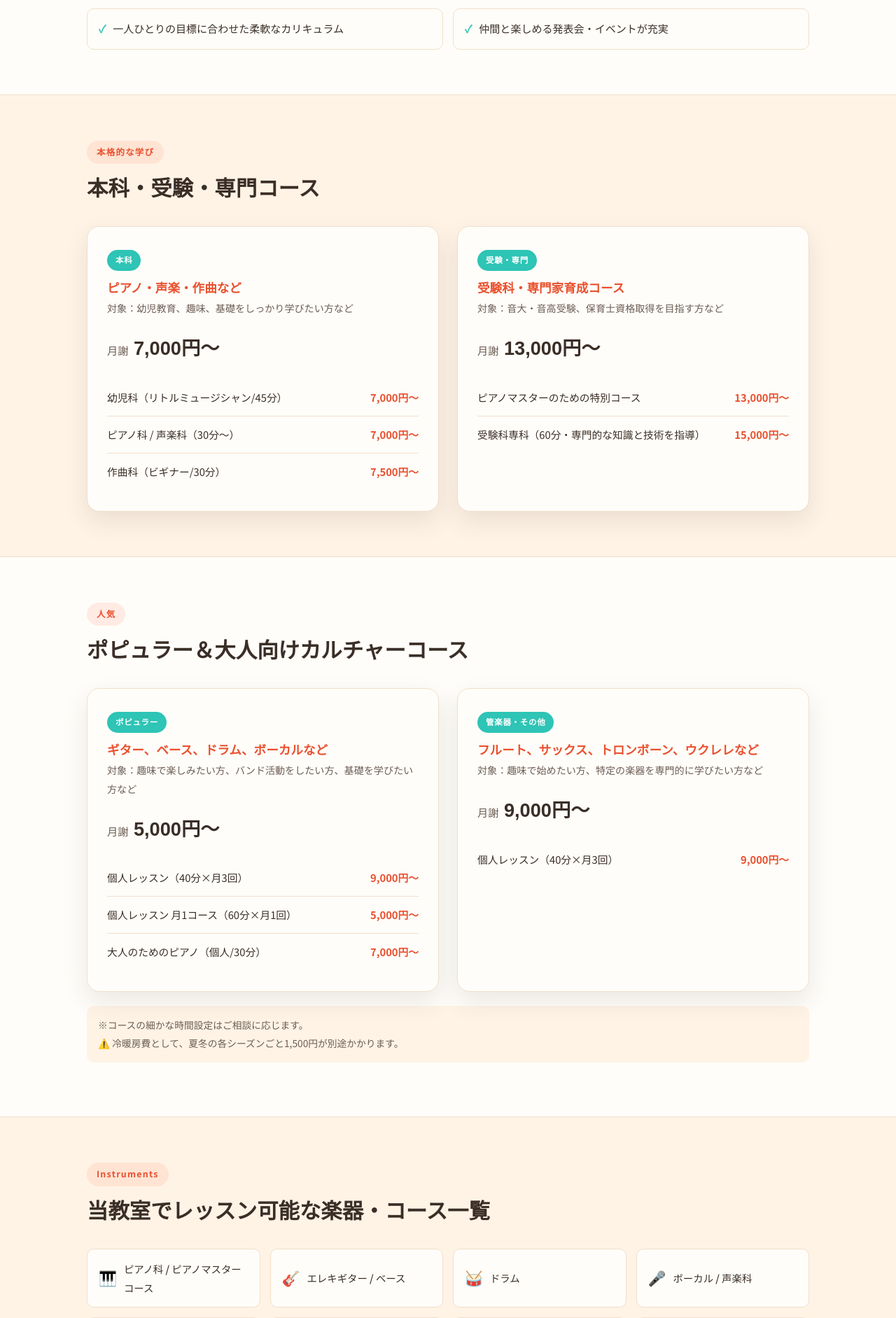
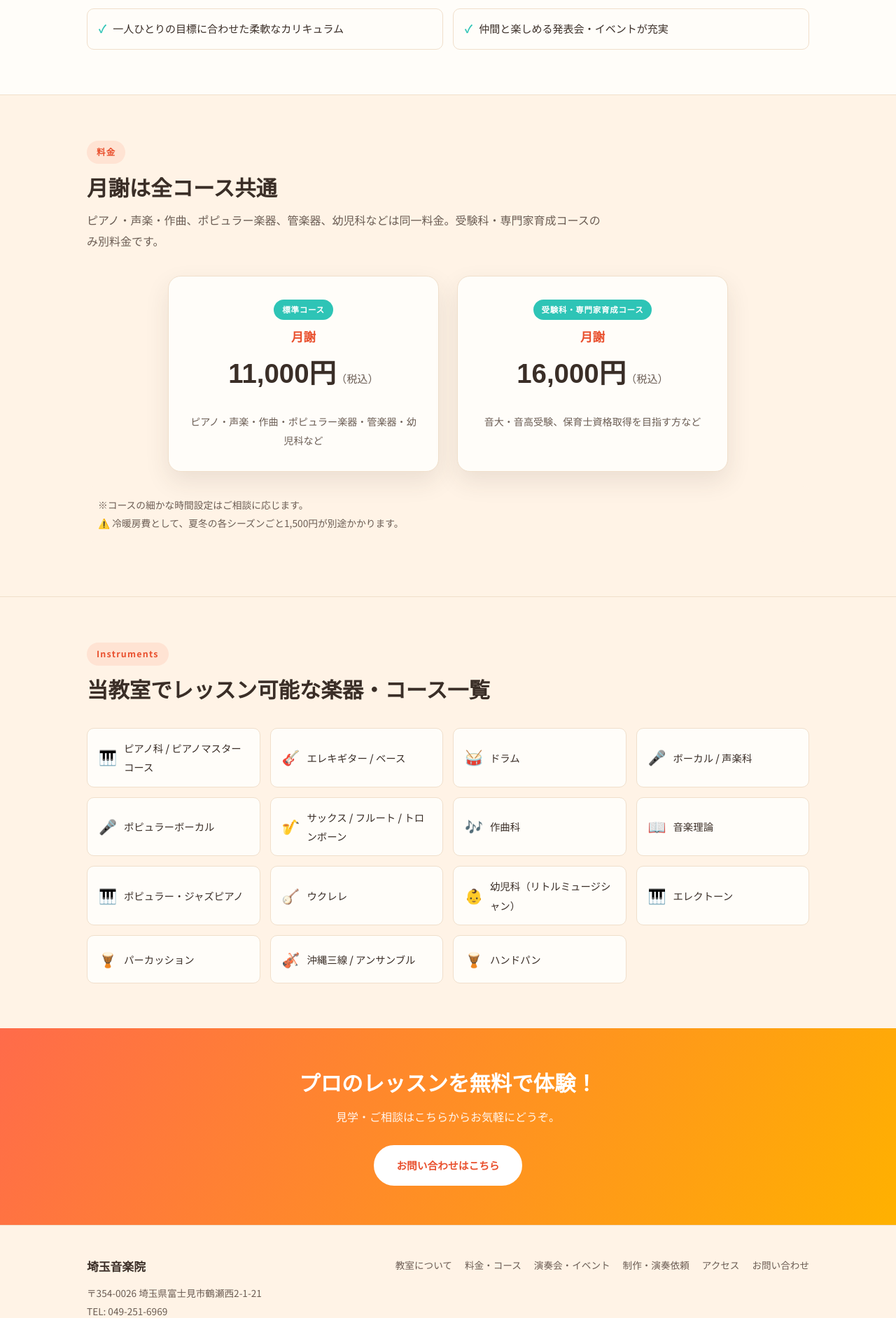
Before and after one commit to takuteefunk-cell/saitama-ongakuin, a PHP site: page /courses.html in a window 1280 px wide. Shown: the part 632-2515 px from the top of the page at 70% size. Run offline with PHP 8.4, Linux system fonts and the light colour scheme; some web fonts are replaced.

Commit message:
Add instructor profiles, handpan course, and updated exam-prep pricing
Co-Authored-By: Claude Sonnet 5 <noreply@anthropic.com>

```diff
--- a/contact.html
+++ b/contact.html
@@ -86,6 +86,7 @@
       <div class="instrument-chip"><span class="emoji">📖</span>音楽理論</div>
       <div class="instrument-chip"><span class="emoji">🪘</span>パーカッション</div>
       <div class="instrument-chip"><span class="emoji">🎻</span>沖縄三線 / アンサンブル</div>
+      <div class="instrument-chip"><span class="emoji">🪘</span>ハンドパン</div>
       <div class="instrument-chip"><span class="emoji">🎪</span>演奏依頼</div>
       <div class="instrument-chip"><span class="emoji">🎼</span>制作依頼</div>
     </div>
--- a/courses.html
+++ b/courses.html
@@ -4,7 +4,7 @@
 <meta charset="UTF-8">
 <meta name="viewport" content="width=device-width, initial-scale=1.0">
 <title>料金・コース | 埼玉音楽院</title>
-<meta name="description" content="埼玉音楽院の料金・コース案内。ピアノ、声楽、作曲などの本科コースから、ギター、ドラム、ボーカルなどのポピュラーコースまで。月謝5,000円〜。">
+<meta name="description" content="埼玉音楽院の料金・コース案内。ピアノ、声楽、作曲などの本科コースから、ギター、ドラム、ボーカルなどのポピュラーコースまで。月謝は全コース共通11,000円（税込）。">
 <link rel="preconnect" href="https://fonts.googleapis.com">
 <link rel="preconnect" href="https://fonts.gstatic.com" crossorigin>
 <link href="https://fonts.googleapis.com/css2?family=Noto+Sans+JP:wght@400;500;600;700&family=Zen+Maru+Gothic:wght@500;700;900&display=swap" rel="stylesheet">
@@ -59,61 +59,22 @@
 <section class="alt">
   <div class="container">
     <div class="section-title">
-      <span class="tag">本格的な学び</span>
-      <h2>本科・受験・専門コース</h2>
+      <span class="tag">料金</span>
+      <h2>月謝は全コース共通</h2>
+      <p class="desc">ピアノ・声楽・作曲、ポピュラー楽器、管楽器、幼児科などは同一料金。受験科・専門家育成コースのみ別料金です。</p>
     </div>
-    <div class="pricing-cards">
-      <div class="pricing-card">
-        <span class="badge">本科</span>
-        <h3 class="pricing-name">ピアノ・声楽・作曲など</h3>
-        <p class="pricing-desc">対象：幼児教育、趣味、基礎をしっかり学びたい方など</p>
-        <div class="pricing-amount"><span class="from">月謝</span> 7,000円〜</div>
-        <ul class="pricing-list">
-          <li><span class="name">幼児科（リトルミュージシャン/45分）</span><span class="price">7,000円〜</span></li>
-          <li><span class="name">ピアノ科 / 声楽科（30分〜）</span><span class="price">7,000円〜</span></li>
-          <li><span class="name">作曲科（ビギナー/30分）</span><span class="price">7,500円〜</span></li>
-        </ul>
+    <div class="pricing-cards" style="max-width:800px; margin:0 auto;">
+      <div class="pricing-card" style="text-align:center;">
+        <span class="badge">標準コース</span>
+        <h3 class="pricing-name">月謝</h3>
+        <div class="pricing-amount" style="font-size:2.4rem;">11,000円<span class="from">（税込）</span></div>
+        <p class="pricing-desc" style="margin-bottom:0;">ピアノ・声楽・作曲・ポピュラー楽器・管楽器・幼児科など</p>
       </div>
-      <div class="pricing-card">
-        <span class="badge">受験・専門</span>
-        <h3 class="pricing-name">受験科・専門家育成コース</h3>
-        <p class="pricing-desc">対象：音大・音高受験、保育士資格取得を目指す方など</p>
-        <div class="pricing-amount"><span class="from">月謝</span> 13,000円〜</div>
-        <ul class="pricing-list">
-          <li><span class="name">ピアノマスターのための特別コース</span><span class="price">13,000円〜</span></li>
-          <li><span class="name">受験科専科（60分・専門的な知識と技術を指導）</span><span class="price">15,000円〜</span></li>
-        </ul>
-      </div>
-    </div>
-  </div>
-</section>
-
-<section>
-  <div class="container">
-    <div class="section-title">
-      <span class="tag">人気</span>
-      <h2>ポピュラー＆大人向けカルチャーコース</h2>
-    </div>
-    <div class="pricing-cards">
-      <div class="pricing-card">
-        <span class="badge">ポピュラー</span>
-        <h3 class="pricing-name">ギター、ベース、ドラム、ボーカルなど</h3>
-        <p class="pricing-desc">対象：趣味で楽しみたい方、バンド活動をしたい方、基礎を学びたい方など</p>
-        <div class="pricing-amount"><span class="from">月謝</span> 5,000円〜</div>
-        <ul class="pricing-list">
-          <li><span class="name">個人レッスン（40分×月3回）</span><span class="price">9,000円〜</span></li>
-          <li><span class="name">個人レッスン 月1コース（60分×月1回）</span><span class="price">5,000円〜</span></li>
-          <li><span class="name">大人のためのピアノ（個人/30分）</span><span class="price">7,000円〜</span></li>
-        </ul>
-      </div>
-      <div class="pricing-card">
-        <span class="badge">管楽器・その他</span>
-        <h3 class="pricing-name">フルート、サックス、トロンボーン、ウクレレなど</h3>
-        <p class="pricing-desc">対象：趣味で始めたい方、特定の楽器を専門的に学びたい方など</p>
-        <div class="pricing-amount"><span class="from">月謝</span> 9,000円〜</div>
-        <ul class="pricing-list">
-          <li><span class="name">個人レッスン（40分×月3回）</span><span class="price">9,000円〜</span></li>
-        </ul>
+      <div class="pricing-card" style="text-align:center;">
+        <span class="badge">受験科・専門家育成コース</span>
+        <h3 class="pricing-name">月謝</h3>
+        <div class="pricing-amount" style="font-size:2.4rem;">16,000円<span class="from">（税込）</span></div>
+        <p class="pricing-desc" style="margin-bottom:0;">音大・音高受験、保育士資格取得を目指す方など</p>
       </div>
     </div>
     <p class="pricing-note">※コースの細かな時間設定はご相談に応じます。<br>⚠️ 冷暖房費として、夏冬の各シーズンごと1,500円が別途かかります。</p>
@@ -141,6 +102,7 @@
       <div class="instrument-chip"><span class="emoji">🎹</span>エレクトーン</div>
       <div class="instrument-chip"><span class="emoji">🪘</span>パーカッション</div>
       <div class="instrument-chip"><span class="emoji">🎻</span>沖縄三線 / アンサンブル</div>
+      <div class="instrument-chip"><span class="emoji">🪘</span>ハンドパン</div>
     </div>
   </div>
 </section>
--- a/index.html
+++ b/index.html
@@ -103,6 +103,7 @@
       <div class="instrument-chip"><span class="emoji">🎶</span>作曲科</div>
       <div class="instrument-chip"><span class="emoji">📖</span>音楽理論</div>
       <div class="instrument-chip"><span class="emoji">🪕</span>ウクレレ</div>
+      <div class="instrument-chip"><span class="emoji">🪘</span>ハンドパン</div>
       <div class="instrument-chip"><span class="emoji">👶</span>幼児科</div>
     </div>
     <p style="margin-top:32px;"><a href="courses.html" class="btn">料金・コース一覧を見る</a></p>
```
Also changed, not shown: about.html (+63 -0 lines), styles.css (+52 -0 lines).
